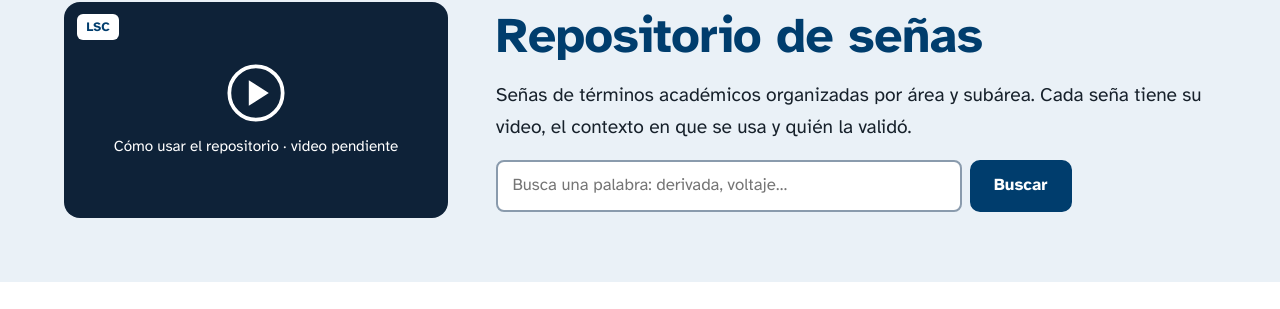
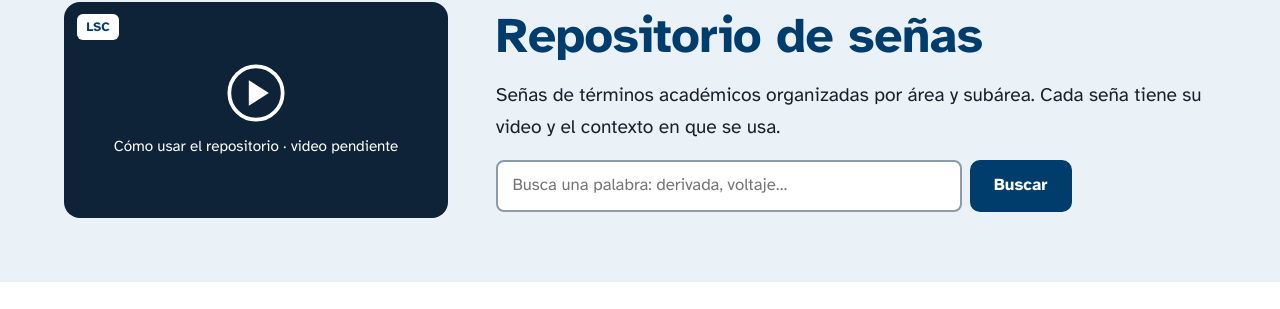
Before and after one commit to jhonatan-vivas/sala-sentidos, a Jekyll site: the page built from repositorio/index.html, in a window 1280 px wide. Shown: the part 213-522 px from the top of the page. Built offline with Jekyll 4.4.1, drawn with Linux system fonts in a browser that asks for light colours.

Commit message:
Quitar validación de las señas

```diff
--- a/admin/config.yml
+++ b/admin/config.yml
@@ -92,8 +92,6 @@ collections:
       - { label: "Video de la seña (enlace o ID de YouTube)", name: youtube, widget: string, required: false }
       - { label: "Contexto de uso", name: contexto, widget: text, required: false }
       - { label: "Variantes y notas", name: variantes, widget: text, required: false }
-      - { label: "Validado por", name: validado_por, widget: string, required: false, hint: "Nombre o rol de quien validó la seña." }
-      - { label: "Fecha de validación", name: fecha, widget: string, required: false, hint: "Ej.: 2026-11-03" }
       - { label: "Palabras clave (para la búsqueda)", name: etiquetas, widget: list, required: false }
 
   # ── 3. Secciones del portal ────────────────────────────────
--- a/repositorio/index.html
+++ b/repositorio/index.html
@@ -18,7 +18,7 @@ scripts:
     </div>
     <div class="bilingue__texto">
       <h1 id="t-repo" class="titulo-1">Repositorio de señas</h1>
-      <p class="texto-grande">Señas de términos académicos organizadas por área y subárea. Cada seña tiene su video, el contexto en que se usa y quién la validó.</p>
+      <p class="texto-grande">Señas de términos académicos organizadas por área y subárea. Cada seña tiene su video y el contexto en que se usa.</p>
       <form class="buscador buscador--grande" role="search" data-repo-buscar>
         <label class="sr" for="q-senas">Buscar una seña por palabra en español</label>
         <input id="q-senas" type="search" placeholder="Busca una palabra: derivada, voltaje…" autocomplete="off">
```
Also changed, not shown: other parts of repositorio/index.html (+0 -1 lines).
